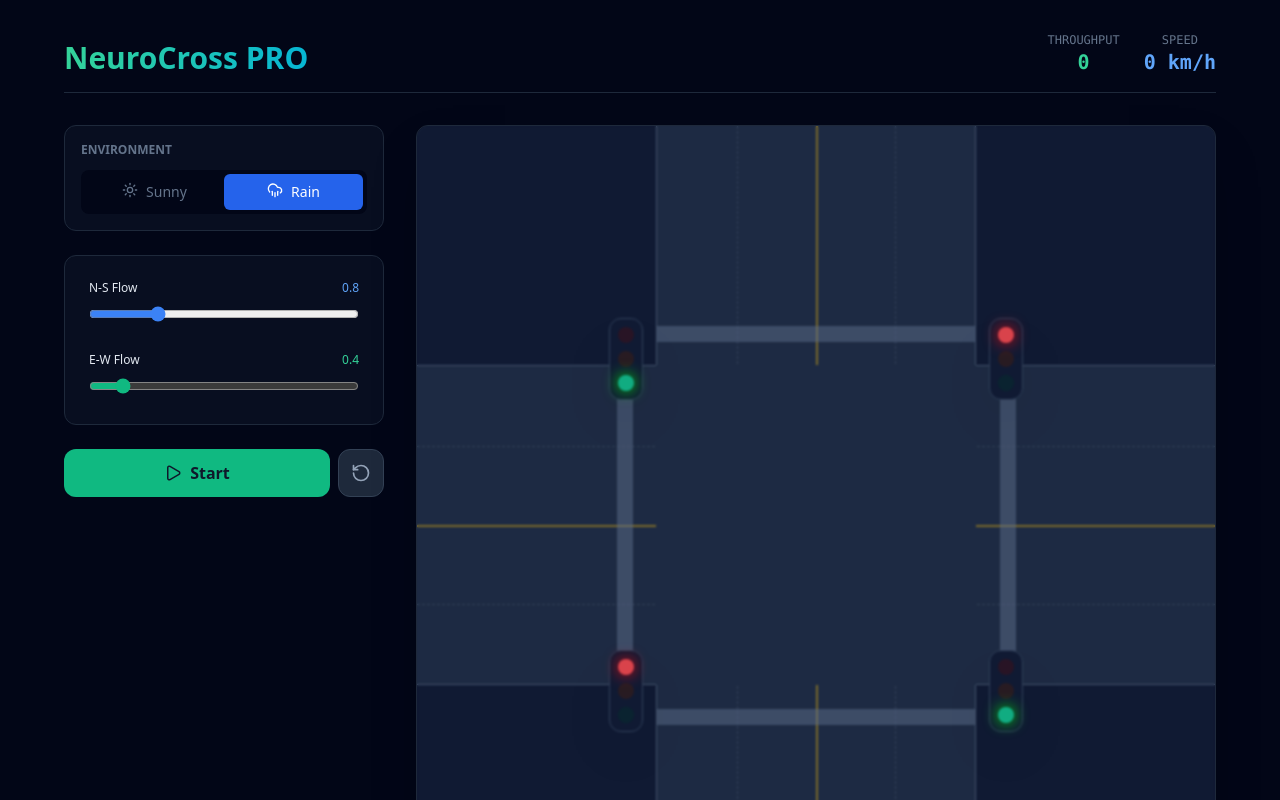
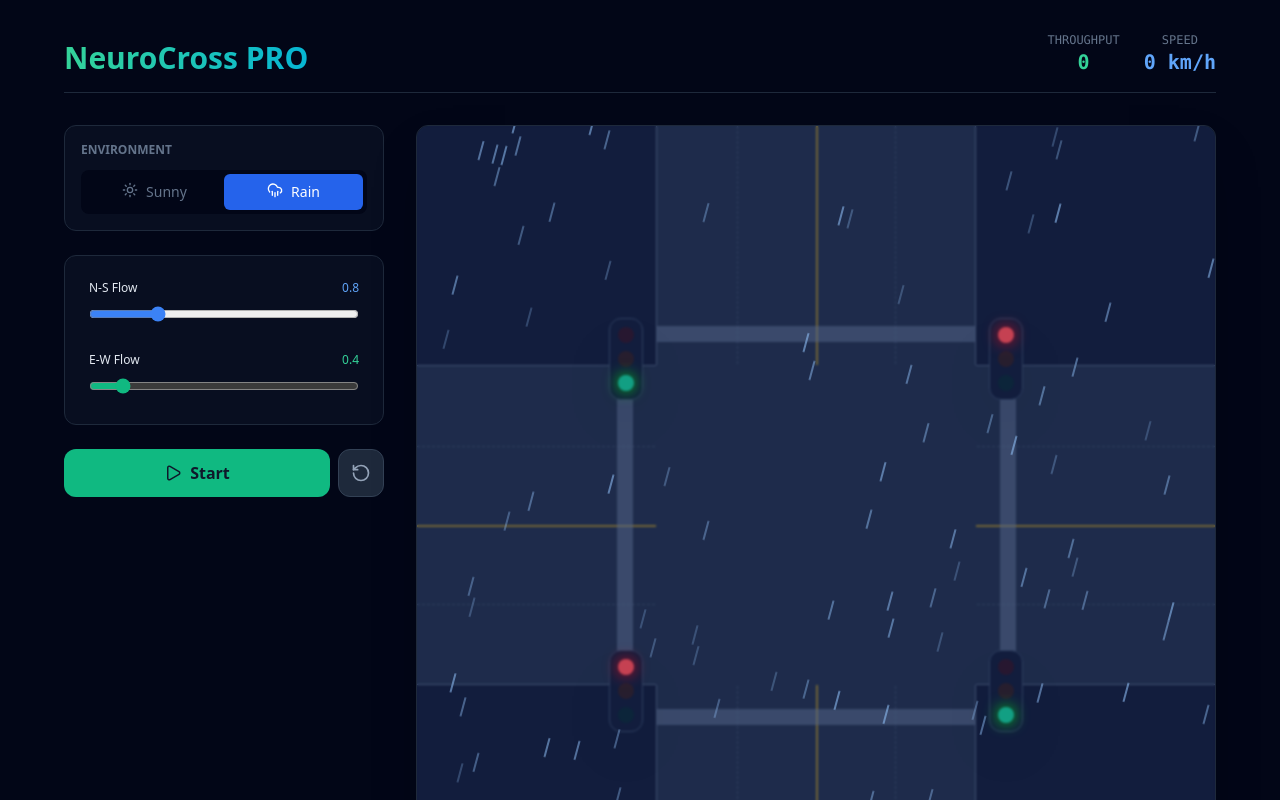
Before and after one commit to Necookie/NeuroCross, a React (Vite) app in the folder Client/: page / in a window 1280 px wide. Both pictures are taken after a click on the button "Rain". Shown: the top 800 px of the page. Built offline with nearby package versions, Linux system fonts and the light colour scheme.

Commit message:
fuckening road optimization

```diff
--- /dev/null
+++ b/Client/src/features/simulation/components/RainEffect.jsx
@@ -0,0 +1,52 @@
+import React, { useEffect, useState } from 'react';
+
+const RainEffect = () => {
+  const [drops, setDrops] = useState([]);
+
+  useEffect(() => {
+    // Generate 100 random raindrops
+    const newDrops = Array.from({ length: 100 }).map((_, i) => ({
+      id: i,
+      left: `${Math.random() * 100}%`,
+      animationDuration: `${0.5 + Math.random() * 0.5}s`,
+      animationDelay: `${Math.random() * 2}s`,
+      opacity: 0.3 + Math.random() * 0.4,
+    }));
+    setDrops(newDrops);
+  }, []);
+
+  return (
+    <div className="absolute inset-0 z-50 pointer-events-none overflow-hidden">
+      {/* Dark overlay for rain */}
+      <div className="absolute inset-0 bg-blue-900/20 backdrop-blur-[1px]"></div>
+
+      {/* Raindrops */}
+      {drops.map((drop) => (
+        <div
+          key={drop.id}
+          className="absolute top-[-20px] w-[2px] h-[20px] bg-blue-300/80 rounded-full"
+          style={{
+            left: drop.left,
+            opacity: drop.opacity,
+            animation: `fall ${drop.animationDuration} linear infinite`,
+            animationDelay: drop.animationDelay,
+          }}
+        />
+      ))}
+
+      {/* CSS Animation for falling rain */}
+      <style>{`
+        @keyframes fall {
+          0% {
+            transform: translateY(-20px) rotate(15deg);
+          }
+          100% {
+            transform: translateY(820px) rotate(15deg);
+          }
+        }
+      `}</style>
+    </div>
+  );
+};
+
+export default RainEffect;
--- a/Client/src/features/simulation/components/RoadLayer.jsx
+++ b/Client/src/features/simulation/components/RoadLayer.jsx
@@ -1,11 +1,12 @@
 import React from 'react';
 import TrafficLight from './TrafficLight';
 import Vehicle from './Vehicle';
+import RainEffect from './RainEffect';
 
 const RoadLayer = ({ roads, lightState, weather }) => {
   return (
     <div className="relative w-[800px] h-[800px] bg-[#0f172a] rounded-xl border border-slate-800 shadow-2xl overflow-hidden">
-      {weather === 'rain' && <div className="absolute inset-0 z-50 pointer-events-none bg-blue-900/10 backdrop-blur-[1px]"></div>}
+      {weather === 'rain' && <RainEffect />}
 
       {/* N-S ROAD (Wider 320px) */}
       <div className="absolute left-1/2 -translate-x-1/2 w-80 h-full bg-[#1e293b] border-x border-slate-600">
--- a/Client/src/features/simulation/components/Vehicle.jsx
+++ b/Client/src/features/simulation/components/Vehicle.jsx
@@ -25,7 +25,7 @@ const Vehicle = ({ data, direction, laneIndex }) => {
   // RESCALED DIMENSIONS
   const getDimensions = () => {
      if (data.type === 'bus') return 'w-14 h-5';
-     if (data.type === 'truck') return 'w-16 h-6';
+     if (data.type === 'truck') return 'w-16 h-5';
      if (data.type === 'jeepney') return 'w-10 h-4';
      if (data.type === 'suv') return 'w-9 h-4';
      if (data.type === 'bike') return 'w-5 h-3';
@@ -34,8 +34,11 @@ const Vehicle = ({ data, direction, laneIndex }) => {
 
   const progress = (data.pos / 400) * 100;
 
-  // FIXED LANE OFFSETS (Inner: 5%, Outer: 15%)
-  let laneOffset = laneIndex === 1 ? 5 : 15;
+  // LANE OFFSETS - calculated from road geometry:
+  // Road is 320px on 800px canvas. Each direction has 2x 80px lanes.
+  // Inner lane center = 40px from middle = 5% of 800px
+  // Outer lane center = 120px from middle = 15% of 800px
+  const laneOffset = laneIndex === 1 ? 5 : 15;
 
   const getPos = () => {
     const lo = `${laneOffset}%`;
```
